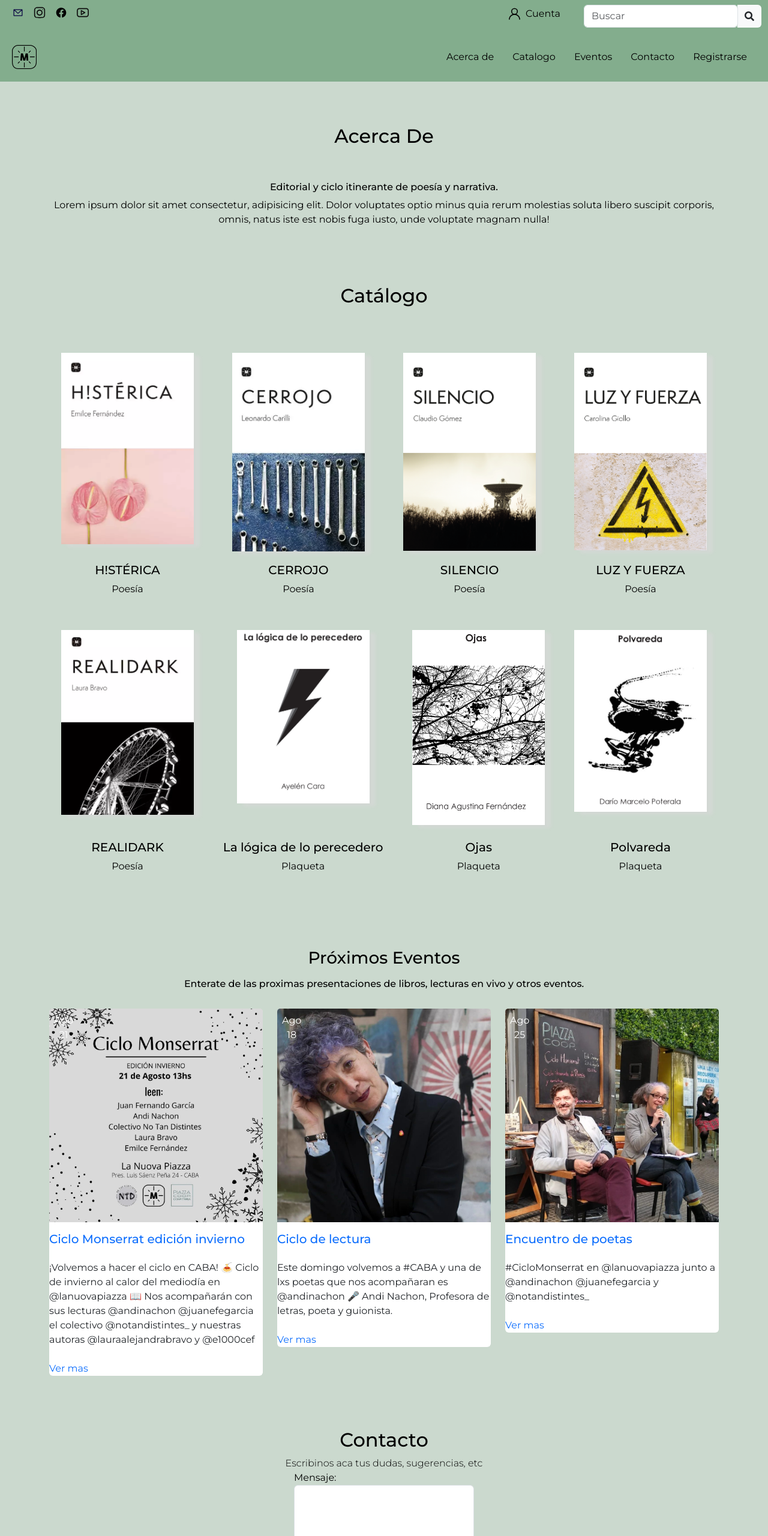
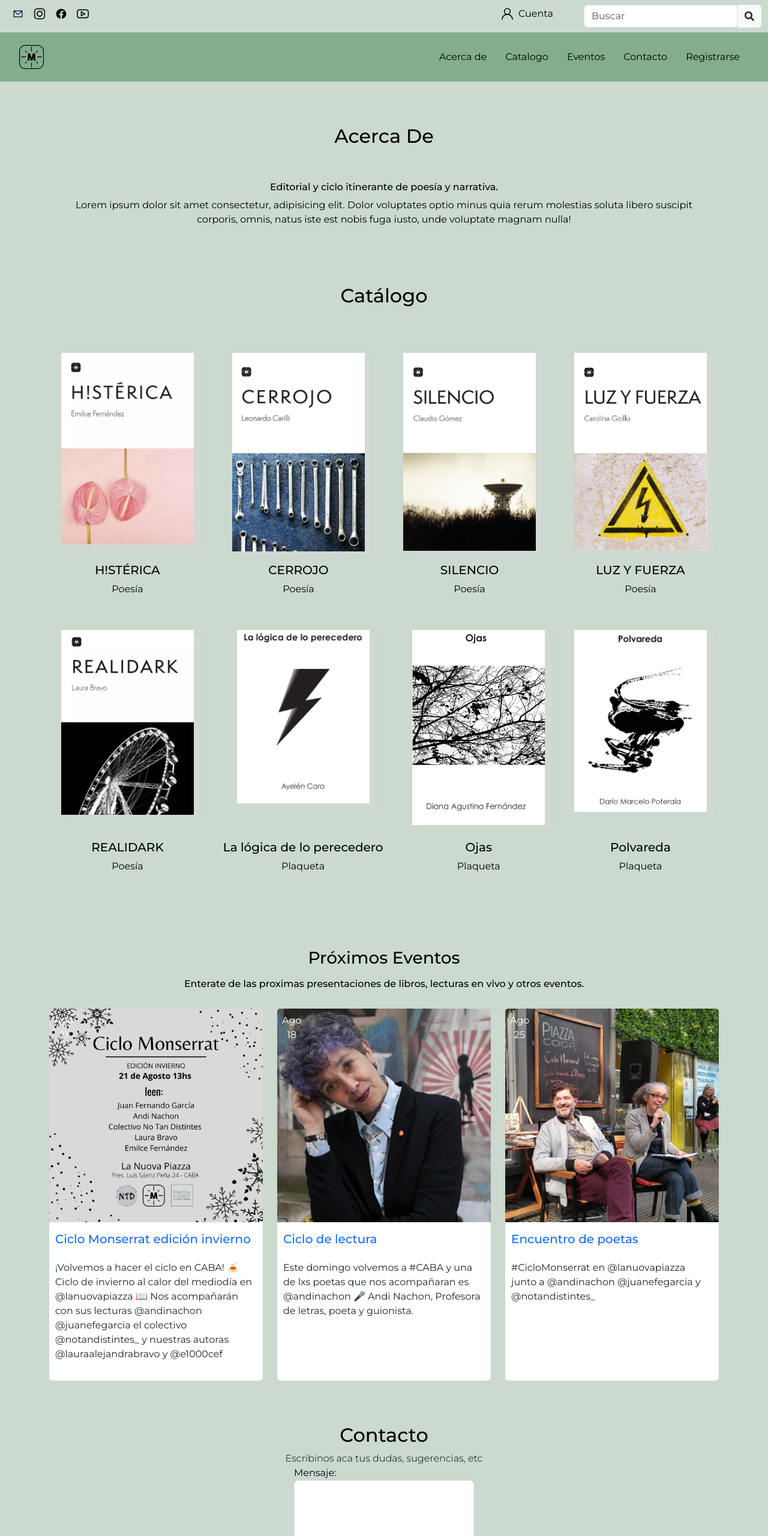
Before and after one commit to franciscogua/CaC-2024, a plain HTML site: page index.html in a window 1280 px wide. Shown: the top 2560 px of the page at 60% size. Drawn offline with nearby package versions, Linux system fonts and the light colour scheme.

Commit message:
minor style chanches

```diff
--- a/css/style.css
+++ b/css/style.css
@@ -4,7 +4,8 @@
   --font: "Montserrat", sans-serif;
   --color-font: black;
   --color-background-body: #cbd9ce;
-  --color-header-footer: #83ad8d;
+  --color-header: #83ad8d;
+  --color-footer: #83ad8d;
 }
 
 * {
@@ -16,6 +17,19 @@
   font-family: var(--font);
   background-color: var(--color-background-body);
 }
+
+.top-content .row {
+  margin: auto;
+}
+
+.social-icons .list-group-item {
+  transform: translateY(2px);
+}
+
+header {
+  background-color: var(--color-header);
+}
+
 .top-content .account-links {
   transform: translateY(5px);
 }
@@ -57,10 +71,6 @@
   transform: translateX(-7px);
 }
 
-header {
-  background-color: var(--color-header-footer);
-}
-
 #catalogo img {
   max-width: 221px;
   box-shadow: 10px 5px 5px rgba(216, 216, 216, 0.6);
@@ -100,16 +110,25 @@ header {
     margin-right: 30px;
   }
 }
+
+.card h5,
+p {
+  padding: 0px 10px 0px;
+}
+
+#contacto .container {
+  background-image: none;
+}
+
 .footer-links {
-  background-color: var(--color-header-footer);
+  background-color: var(--color-footer);
   /* padding: 10px; */
   display: flex;
 }
 
-.footer-links .container{
-    transform: translateY(-13px);
+.footer-links .container {
+  transform: translateY(-13px);
 }
-
 
 .copyright p {
   transform: translateY(10px);
--- a/index.html
+++ b/index.html
@@ -19,12 +19,11 @@
   integrity="sha384-YvpcrYf0tY3lHB60NNkmXc5s9fDVZLESaAA55NDzOxhy9GkcIdslK1eN7N6jIeHz" crossorigin="anonymous"></script>
 </head>
 <body class="body">
-  <!-- Header Start -->
-  <header class="container-fluid">
+
   <!-- Top Start -->
   <div class="top-content">
     <div class="row">
-        <div class="col-md-9 col-12 d-flex flex-row justify-content-between" >
+      <div class="col-md-9 col-12 d-flex flex-row justify-content-between">
         <div class="d-flex flex-row social-icons">
           <a class="list-group-item p-2" href="mailto:ciclomonserrat@gmail.com" target="_blank"><img style="max-height: 20px;" src="./images/logo/email.svg"></a>
           <a class="list-group-item p-2" href="https://instagram.com/monserratciclo" target="_blank"><img style="max-height: 20px;" src="./images/logo/instagram.svg" ></a>
@@ -50,9 +49,11 @@
     </div>
   </div>
   <!-- Top End -->
+  <!-- Header Start -->
+  <header class="container-fluid">
 
     <!-- Navbar Start -->
-    <nav class="navbar sticky-top navbar-expand-lg >
+    <nav class="navbar sticky-top navbar-expand-lg">
       <div class="container-fluid">
         <a class="navbar-brand m-2" href="#"><img class="logo" src="./images/logo/logo.png"></a>
         <!-- Menu hamburguesa -->
@@ -211,37 +212,37 @@
             <!-- Column -->
             <!-- Column -->
           </div>
-          <div class="row mt-4">
+          <div class="row mt-4 d-flex align-items-stretch">
             <!-- Column -->
             <div class="col-md-4 on-hover">
-              <div class="card border-0 mb-3">
+              <div class="card border-0 mb-3 h-100">
                 <a href="#"><img class="card-img-top" src="./images/eventos/evento2.webp" alt="foto-evento"></a>
                 <div class="date-pos bg-info-gradiant p-2 d-inline-block text-center rounded text-white position-absolute">Ago<span class="d-block">21</span></div>
                 <h5 class="font-weight-medium mt-3"><a href="#" class="text-decoration-none link">Ciclo Monserrat edición invierno</a></h5>
                 <p class="mt-3">¡Volvemos a hacer el ciclo en CABA! 🍝 Ciclo de invierno al calor del mediodía en @lanuovapiazza
                   📖 Nos acompañarán con sus lecturas @andinachon @juanefegarcia el colectivo @notandistintes_ y nuestras autoras @lauraalejandrabravo y @e1000cef
                   </p>
-                <a href="#" class="text-decoration-none linking text-themecolor mt-2">Ver mas</a>
+
               </div>
             </div>
             <!-- Column -->
             <div class="col-md-4 on-hover">
-              <div class="card border-0 mb-3">
+              <div class="card border-0 mb-3 h-100">
                 <a href="#"><img class="card-img-top" src="./images/eventos/evento1.webp" alt="foto-evento"></a>
                 <div class="date-pos bg-info-gradiant p-2 d-inline-block text-center rounded text-white position-absolute">Ago<span class="d-block">18</span></div>
                 <h5 class="font-weight-medium mt-3"><a href="#" class="text-decoration-none link">Ciclo de lectura</a></h5>
                 <p class="mt-3">Este domingo volvemos a #CABA y una de lxs poetas que nos acompañaran es @andinachon 🎤 Andi Nachon, Profesora de letras, poeta y guionista.</p>
-                <a href="#" class="text-decoration-none linking text-themecolor mt-2">Ver mas</a>
+
               </div>
             </div>
             <!-- Column -->
             <div class="col-md-4 on-hover">
-              <div class="card border-0 mb-3">
+              <div class="card border-0 mb-3 h-100">
                 <a href="#"><img class="card-img-top" src="./images/eventos/evento3.webp" alt="foto-evento"></a>
                 <div class="date-pos bg-info-gradiant p-2 d-inline-block text-center rounded text-white position-absolute">Ago<span class="d-block">25</span></div>
                 <h5 class="font-weight-medium mt-3"><a href="#" class="text-decoration-none link">Encuentro de poetas</a></h5>
                 <p class="mt-3"> #CicloMonserrat en @lanuovapiazza junto a @andinachon @juanefegarcia y @notandistintes_</p>
-                <a href="#" class="text-decoration-none linking text-themecolor mt-2">Ver mas</a>
+
               </div>
             </div>
           </div>
@@ -339,16 +340,16 @@
             <h5>Mi Cuenta</h5>
             <ul class="menu-list">
               <li class="menu-item">
-                <a href="#">Ingresar</a>
+                <a class="list-group-item" href="#">Ingresar</a>
               </li>
               <li class="menu-item">
-                <a href="#">Ver Carrito</a>
+                <a class="list-group-item" href="#">Ver Carrito</a>
               </li>
               <li class="menu-item">
-                <a href="#">Favoritos</a>
+                <a class="list-group-item" href="#">Favoritos</a>
               </li>
               <li class="menu-item">
-                <a href="#">Seguir envío</a>
+                <a class="list-group-item" hxxref="#">Seguir envío</a>
               </li>
             </ul>
           </div>
@@ -366,7 +367,7 @@
             <div class="copyright">
               <div class="row">
                 <div class="col-8 align-bottom">
-                  <p>© 2024 All rights reserved.</p>
+                  <p>© Codo-a-Codo 2024</p>
                 </div>
                 <div class="col-4 d-flex flex-row justify-content-end" id="footer-icons">
                   <a class="list-group-item p-2" href="mailto:ciclomonserrat@gmail.com" target="_blank"><img style="max-height: 20px;" src="./images/logo/email.svg"></a>
```
Lines whose indentation alone changed are shown as unchanged.
